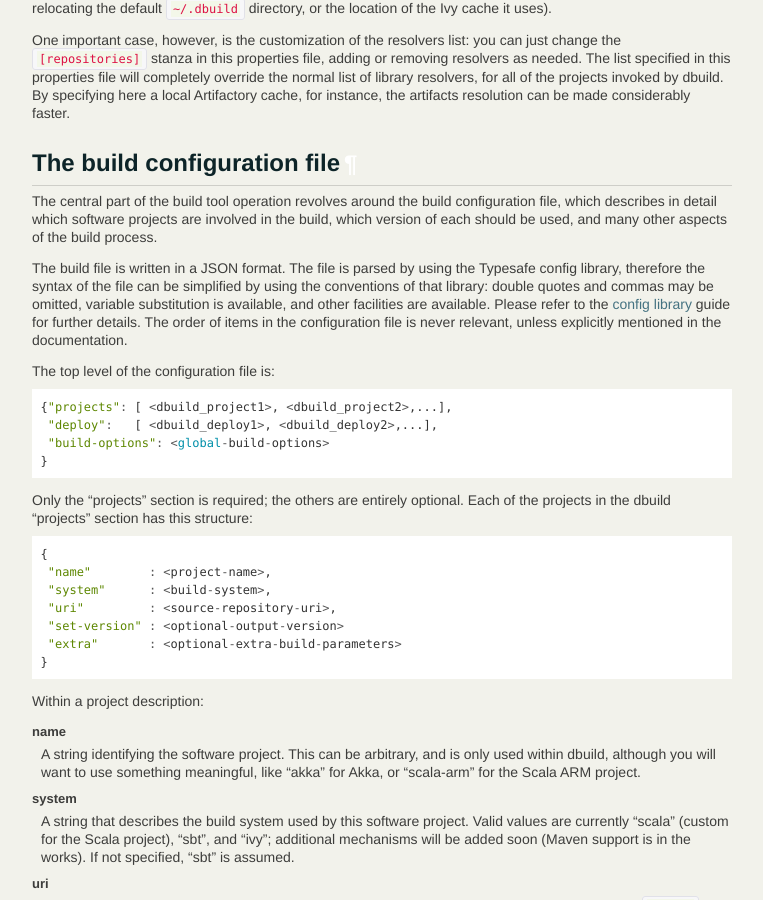
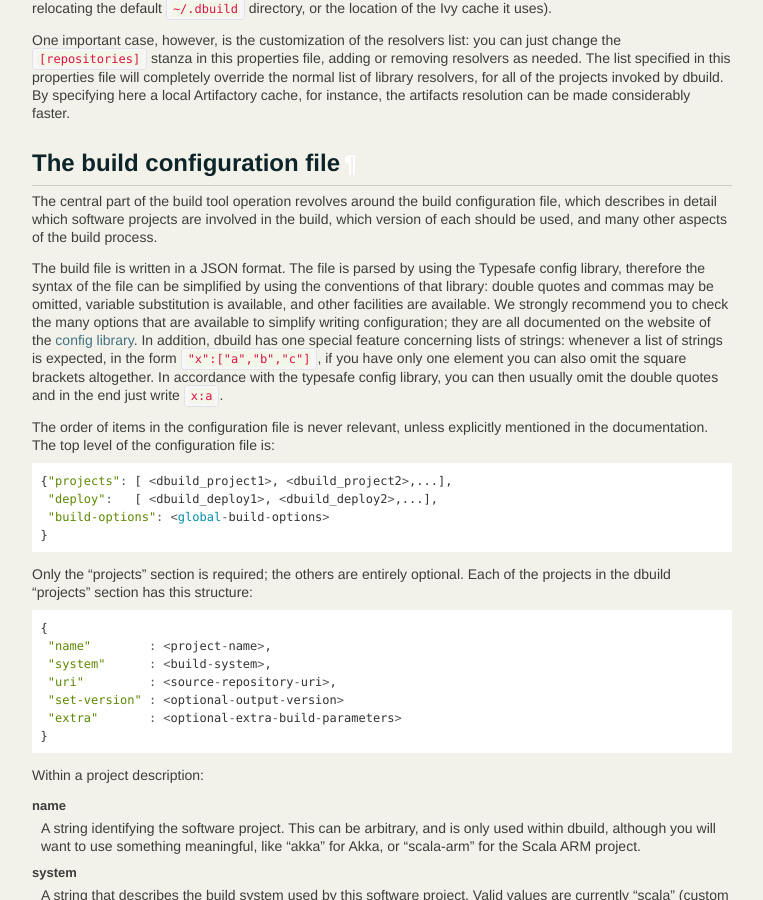
Before and after one commit to lightbend-labs/dbuild, a Sphinx documentation site: the page built from docs/src/sphinx/dbuild.rst, in a window 1280 px wide and 900 px high, scrolled down 561 px. Shown: the whole window, without its empty margins (138-901 px from the left). Built offline with Sphinx 7.4.7, drawn with Linux system fonts in a browser that asks for light colours.

Commit message:
Autowrapping of lonely strings into arrays in JSON config files
In many parts of the dbuild configuration file, lists of strings
are requested, with the result that the user has to remember which
options take single strings, which lists, brackets are forgot, etc.

This commit adds an automatic wrapping feature, by which every
time dbuild expects a list of strings, a single string can also
be supplied in the configuration file: the lonely string will
automatically be wrapped into a list. During serialization, the
opposite will also take place.

```diff
--- a/docs/src/sphinx/dbuild.rst
+++ b/docs/src/sphinx/dbuild.rst
@@ -43,11 +43,16 @@ other aspects of the build process.
 The build file is written in a JSON format. The file is parsed by using the Typesafe config library,
 therefore the syntax of the file can be simplified by using the conventions of that library: double
 quotes and commas may be omitted, variable substitution is available, and other facilities are
-available. Please refer to the `config library <http://github.com/typesafehub/config>`_ guide for further
-details. The order of items in the configuration file is never relevant, unless explicitly
-mentioned in the documentation.
+available. We strongly recommend you to check the many options that are available to simplify
+writing configuration; they are all documented on the website of the
+`config library <http://github.com/typesafehub/config>`_. In addition, dbuild has one special
+feature concerning lists of strings: whenever a list of strings is expected, in the form
+``"x":["a","b","c"]``, if you have only one element you can also omit the square brackets altogether.
+In accordance with the typesafe config library, you can then usually omit the double quotes
+and in the end just write ``x:a``.
 
-The top level of the configuration file is:
+The order of items in the configuration file is never relevant, unless explicitly mentioned
+in the documentation. The top level of the configuration file is:
 
 .. code-block:: javascript
 
```
Also changed, not shown: 3 other files.
